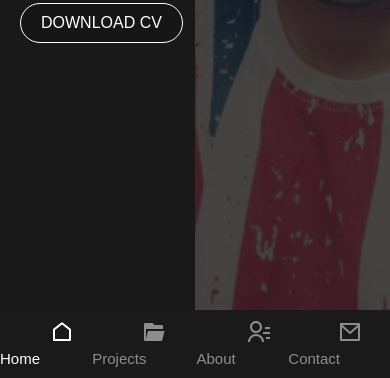
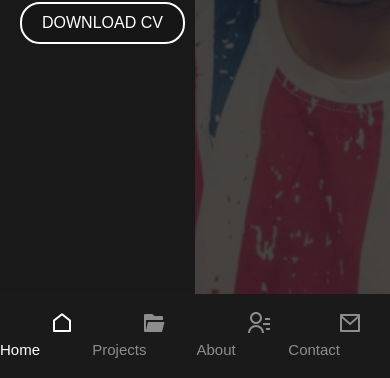
Before and after one commit to s-arslaan/arslaan.tech, a website: page index.html in a window 390 px wide. Shown: the part 466-844 px from the top of the page. Drawn offline with Linux system fonts and the light colour scheme.

Commit message:
responsive

```diff
--- a/css/style.scss
+++ b/css/style.scss
@@ -111,7 +111,7 @@ body{
 .download-cv-btn{
     padding: 10px 20px;
     color: $white;
-    border: 1px solid $white;
+    border: 2px solid $white;
     border-radius: 20px;
     font-size: 16px;
     text-transform: uppercase;
@@ -530,13 +530,8 @@ body{
         right: 0;
         top: unset;
         z-index: 9;
-
-        //give nav it's own compsite layer
-        // will-change:transform;
-        // transform: translateZ(0);
-
         display: flex;
-        height: 8%;
+        height: 10%;
         width: 100%;
     }
 
@@ -550,7 +545,6 @@ body{
         line-height: 20px;
         transition: 0.1s;
         font-size: 15px;
-        text-align: center;
     }
 
     .home-section{
```
Also changed, not shown: css/style.css, 1 other file.
